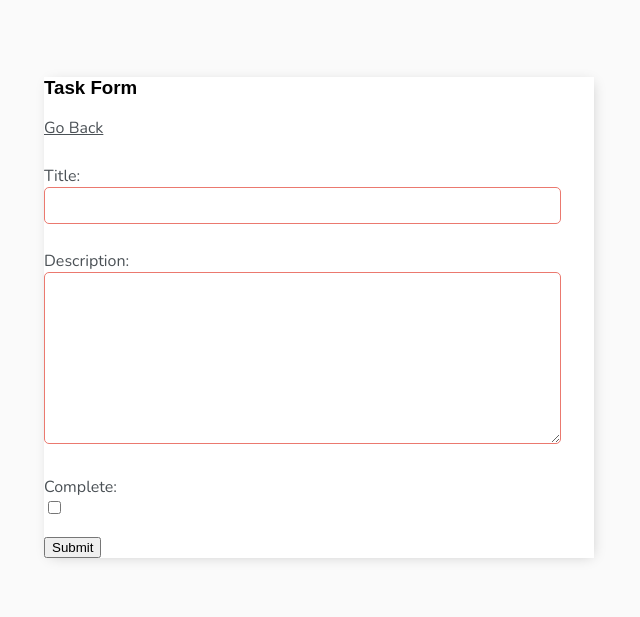
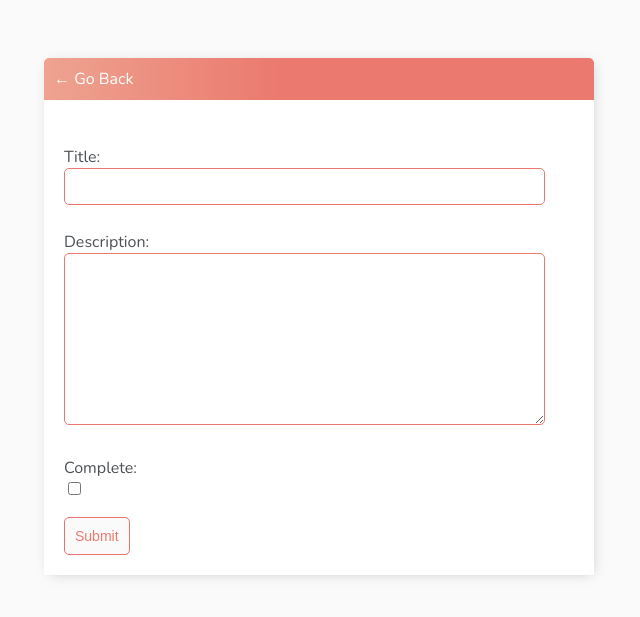
Before and after one commit to GayathriG5787/djangoTodo, a Django app: page /task-create/ in a window 1280 px wide. Shown: the top 617 px of the page, without its empty margins (321-961 px from the left). Run offline with Django 5.2, Linux system fonts and the light colour scheme; the visitor is signed in with stand-in values (Sample User, id 1); some web fonts are replaced.

Commit message:
task_form css completed

```diff
--- a/base/templates/base/main.html
+++ b/base/templates/base/main.html
@@ -52,13 +52,14 @@
             background: linear-gradient(90deg, #EEA390 0%, #EB796F 43%, #EB796F 100%);
         }
 
-        .header-bar button {
+        .header-bar button, a {
             background: none;
             border: none;
             color: white;
             cursor: pointer;
             padding: 0;
             font: inherit;
+            text-decoration: none;
         }
 
         .task-wrapper {
@@ -145,6 +146,10 @@
             gap: 5px;
         }
 
+        .card-body {
+            padding: 20px;
+        }
+
 
     </style>
 </head>
--- a/base/templates/base/task_form.html
+++ b/base/templates/base/task_form.html
@@ -1,15 +1,14 @@
-{% extends 'base/main.html' %}
+{% extends 'base/main.html' %} {% block content %}
 
-{% block content %}
+<div class="header-bar">
+  <a href="{% url 'tasks' %}"> &#8592; Go Back</a>
+</div>
 
-<h3>Task Form</h3>
-
-<a href="{% url 'tasks' %}">Go Back</a>
-
-<form method="POST" action="">
-    {%csrf_token%}
-    {{form.as_p}}
-    <input type="submit" value="Submit">
-</form>
+<div class="card-body">
+  <form method="POST" action="">
+    {%csrf_token%} {{form.as_p}}
+    <button class="button" type="submit">Submit</button>
+  </form>
+</div>
 
 {% endblock content %}
```
